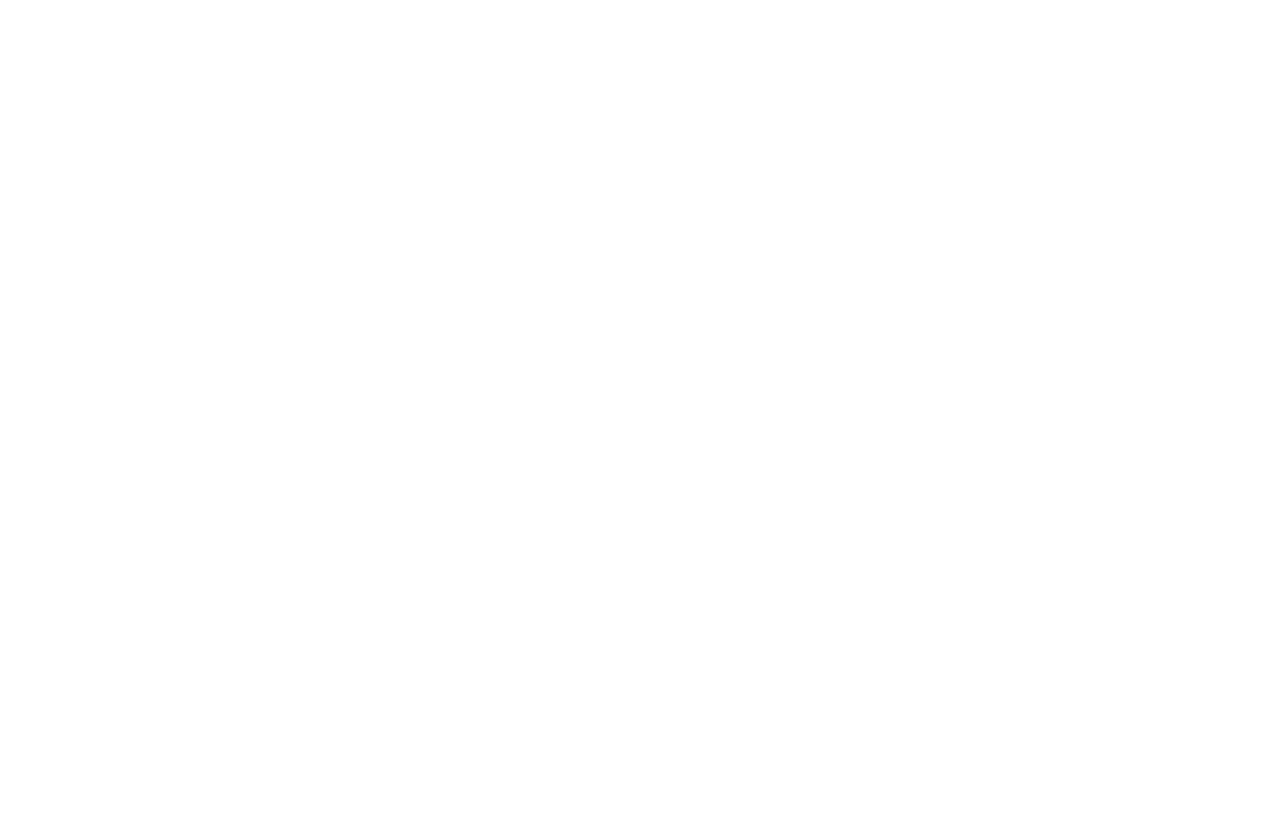
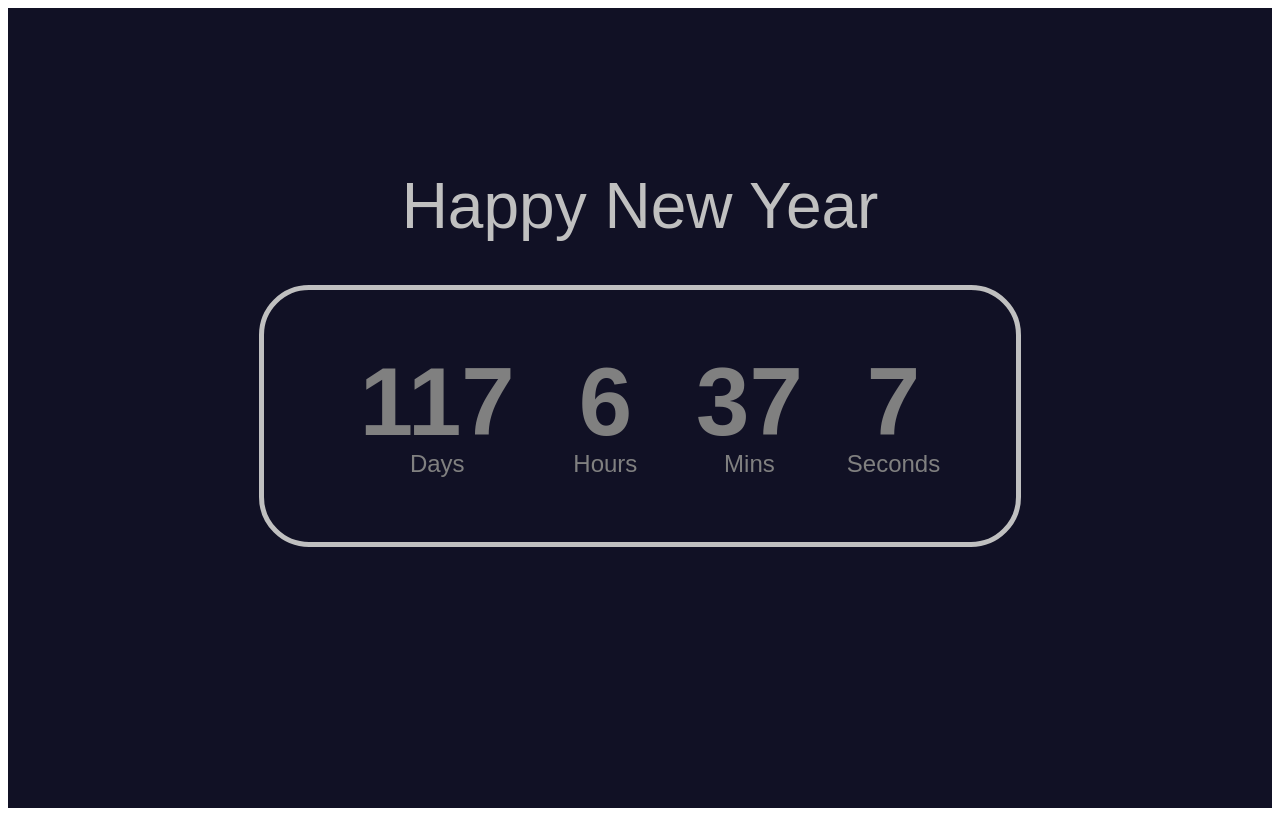
Before and after one commit to ramandivyanshi/Countdown-Timer, a plain HTML site: page index.html in a window 1280 px wide. Drawn offline with Linux system fonts and the light colour scheme.

Commit message:
Countdown Timer App

```diff
--- a/index.html
+++ b/index.html
@@ -5,10 +5,29 @@
     <meta charset="UTF-8">
     <meta name="viewport" content="width=device-width, initial-scale=1.0">
     <title>Document</title>
+    <link rel="stylesheet" href="./style.css">
 </head>
 
 <body>
+    <div class="wrapper">
 
+        <h1>Happy New Year</h1>
+        <div class="container">
+            <div class="elem days">
+                <p class="big-text" id="timer_days">0</p>
+                <span>Days</span></div>
+            <div class="elem hours">
+                <p class="big-text" id="timer_hours">0</p>
+                <span>Hours</span></div>
+            <div class="elem mins">
+                <p class="big-text" id="timer_mins">0</p>
+                <span>Mins</span></div>
+            <div class="elem secs">
+                <p class="big-text" id="timer_secs">0</p>
+                <span>Seconds</span></div>
+        </div>
+    </div>
 </body>
+<script src="./main.js"></script>
 
 </html>
--- a/main.js
+++ b/main.js
@@ -0,0 +1,30 @@
+const daysElem = document.getElementById('timer_days');
+const hoursElem = document.getElementById('timer_hours');
+const minsElem = document.getElementById('timer_mins');
+const secsElem = document.getElementById('timer_secs');
+const newYears = '1 Jan 2021'
+
+function countdown() {
+    const nydate = new Date(newYears);
+    console.log(nydate)
+    const currentdate = new Date();
+    console.log(currentdate)
+    const totalsec = (nydate - currentdate) / 1000;
+    console.log(totalsec)
+    const days = Math.floor(totalsec / 3600 / 24);
+    const hours = Math.floor(totalsec / 3600) % 24;
+    const mins = Math.floor(totalsec / 60) % 60;
+    const secs = Math.floor(totalsec) % 60;
+
+    daysElem.innerHTML = days;
+    hoursElem.innerHTML = hours;
+    minsElem.innerHTML = mins;
+    secsElem.innerHTML = secs;
+}
+
+function format_time() {
+    return time < 10 ? `0${time}` : time;
+}
+countdown();
+
+setInterval(countdown, 1000);
--- /dev/null
+++ b/style.css
@@ -0,0 +1,47 @@
+.wrapper {
+    background-color: rgb(17, 17, 37);
+    font-family: "Poppins", sans-serif;
+    margin: 0;
+    display: flex;
+    flex-wrap: wrap;
+    flex-direction: column;
+    justify-content: center;
+    min-height: 100vh;
+    align-items: center;
+}
+
+img {
+    width: 1510px;
+    height: 720px;
+}
+
+h1 {
+    color: silver;
+    margin-top: -100px;
+    font-weight: normal;
+    font-size: 4rem;
+}
+
+.container {
+    color: grey;
+    padding: 4rem;
+    border: 5px solid silver;
+    border-radius: 50px;
+    display: flex;
+    justify-content: center;
+}
+
+.big-text {
+    font-weight: bold;
+    font-size: 6rem;
+    line-height: 1;
+    margin: 0 2rem;
+}
+
+.elem {
+    text-align: center;
+}
+
+.elem span {
+    font-size: 1.5rem;
+}
```
Also changed, not shown: img/background.jpg (added), style.scss (deleted).
